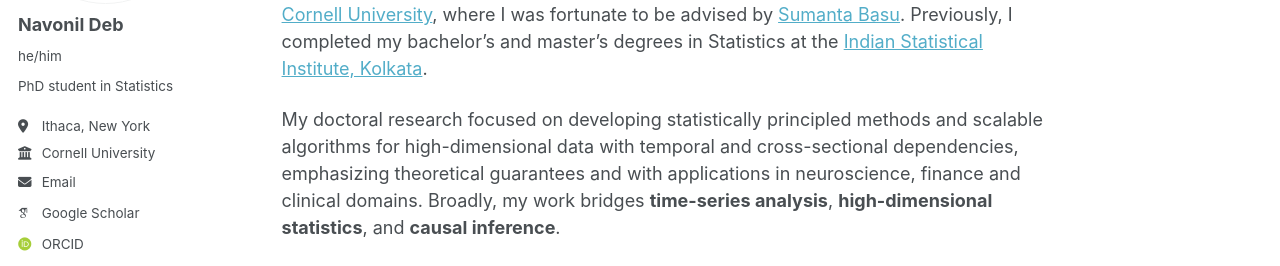
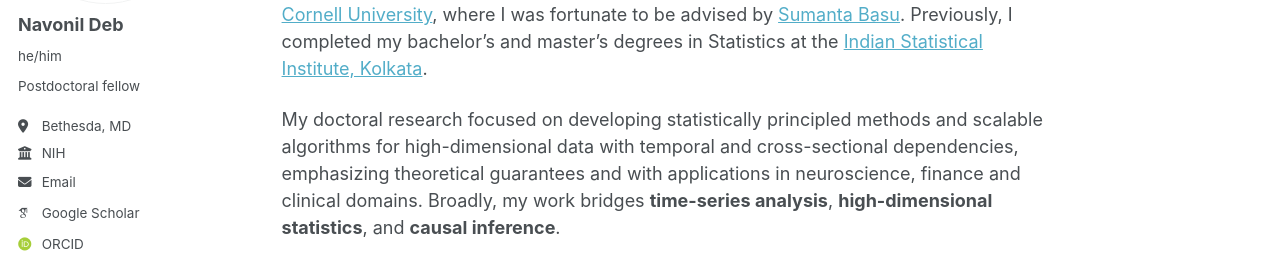
Before and after one commit to navonildeb/navonildeb.github.io, a Jekyll site: the page built from _pages/about.md, in a window 1280 px wide. Shown: the part 277-543 px from the top of the page. Built offline with Jekyll 4.4.1, drawn with Linux system fonts in a browser that asks for light colours; some web fonts are replaced.

Commit message:
Update biographical information in _config.yml

```diff
--- a/_config.yml
+++ b/_config.yml
@@ -27,9 +27,9 @@ author:
   avatar           : "self.JPG"
   name             : "Navonil Deb"
   pronouns         : "he/him"
-  bio              : "PhD student in Statistics"
-  location         : "Ithaca, New York"
-  employer         : "Cornell University"
+  bio              : "Postdoctoral fellow"
+  location         : "Bethesda, MD"
+  employer         : "NIH"
   uri              : # URL
   email            : "nd329[at]cornell[dot]edu"
 
```
